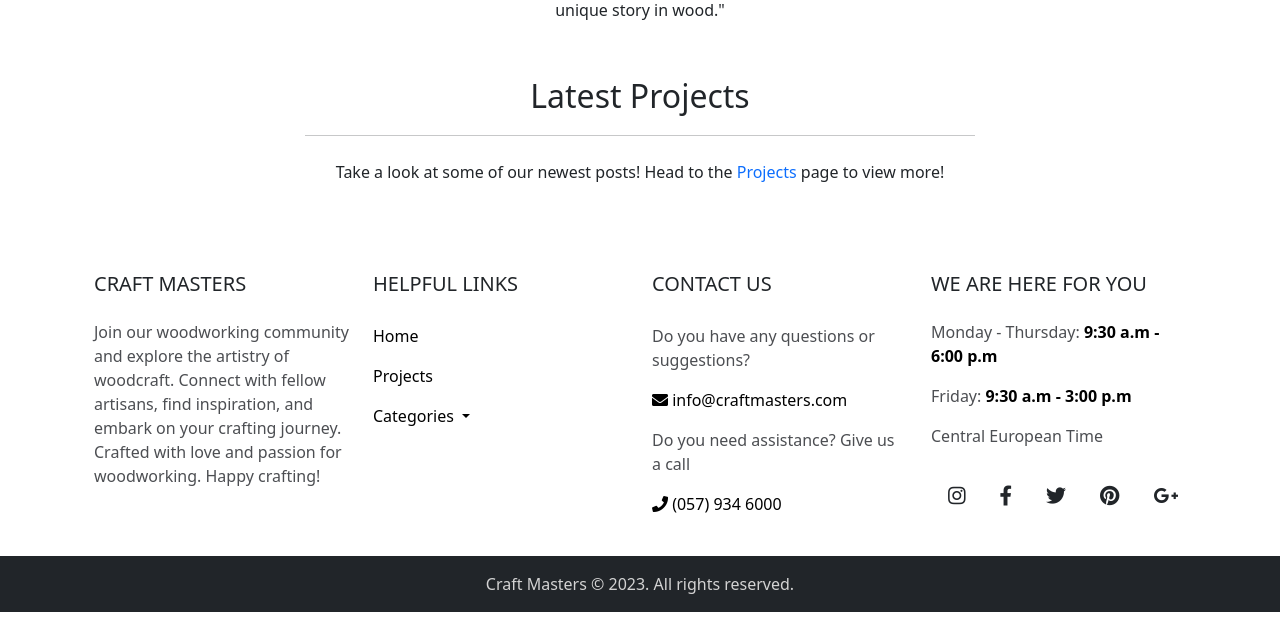
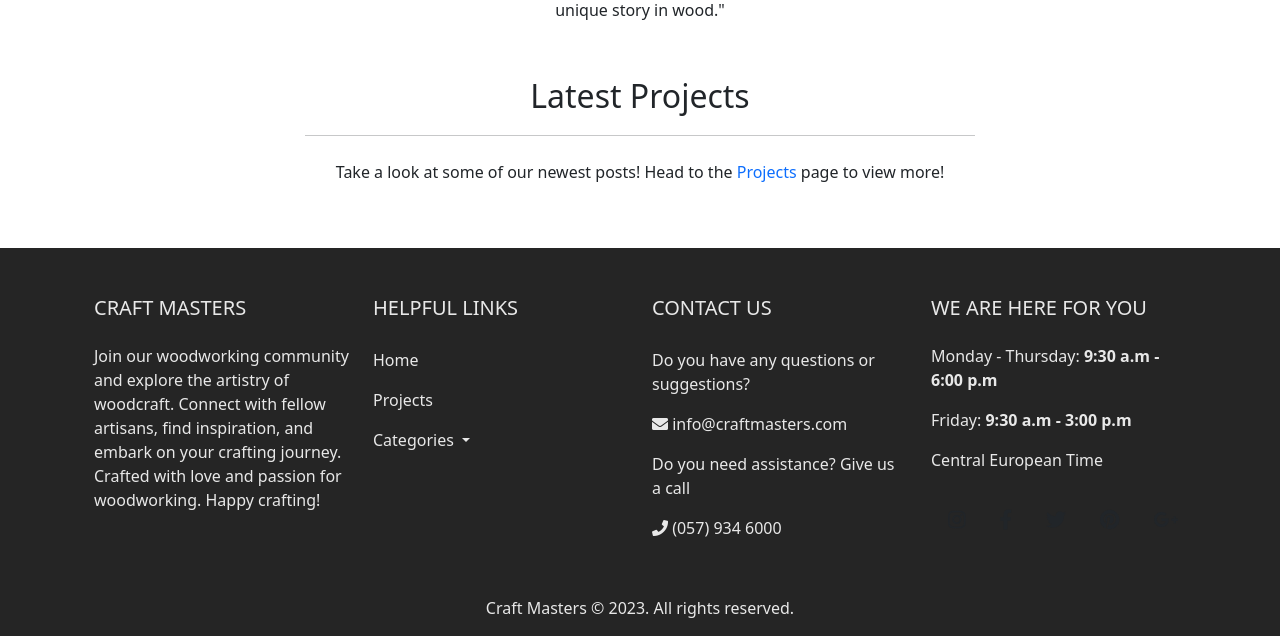
Before and after one commit to MarkD117/craftmasters, a Django app: page / in a window 1280 px wide. Shown: the part 1130-1766 px from the top of the page. Before the commit the page ends 1742 px from the top, so only its background shows below. Run offline with Django 3.2, Linux system fonts and the light colour scheme; data that the repository does not hold is empty; parts of the project's set-up code (start-up, migrations or seed data) failed here and were passed over.

Commit message:
Change footer bg style

```diff
--- a/static/css/style.css
+++ b/static/css/style.css
@@ -66,13 +66,14 @@ footer{
     display: contents;
 }
 
-.footer-container{
-    border-top: solid 1px rgba(0,0,0,0.2);
+.footer-bg {
+    background-color: #252525;
+    color: #e8e8e8;
 }
 
 .footer-link{
     text-decoration: none;
-    color: black;
+    color: #e8e8e8;
 }
 
 .footer-social-links{
@@ -85,17 +86,17 @@ ul.fa-ul{
     margin-left: 0;
 }
 
-.light-grey-text, li > p {
+/* .light-grey-text, li > p {
     color: #4c4e52;
-}
+} */
 
 .open-hours{
-    color: black;
+    color: e8e8e8;
     font-weight: 600;
 }
 
 .footer-copyright{
-    color: #d3d3d3;
+    color: #e8e8e8;
     max-width: 100%;
 }
 
--- a/templates/base.html
+++ b/templates/base.html
@@ -78,7 +78,7 @@
 
     <!-- footer -->
     <!-- footer main container start -->
-    <div class="container-fluid">
+    <div class="container-fluid mt-4 footer-bg">
         <footer class="text-black text-center text-lg-start bg-light">
             <!-- footer sub container start -->
             <div class="container p-4">
@@ -169,13 +169,14 @@
                 </div>
             <!-- footer sub container end -->
             </div>
+            <div class="text-center p-3 footer-copyright">
+                Craft Masters © 2023. All rights reserved.
+            <!-- footer main container end -->
+            </div>
         </footer>
     </div>
     <!-- copyright notice -->
-    <div class="text-center p-3 footer-copyright bg-dark">
-        Craft Masters © 2023. All rights reserved.
-    <!-- footer main container end -->
-    </div>
+
     <!-- /footer -->
 </body>
 </html>
```
